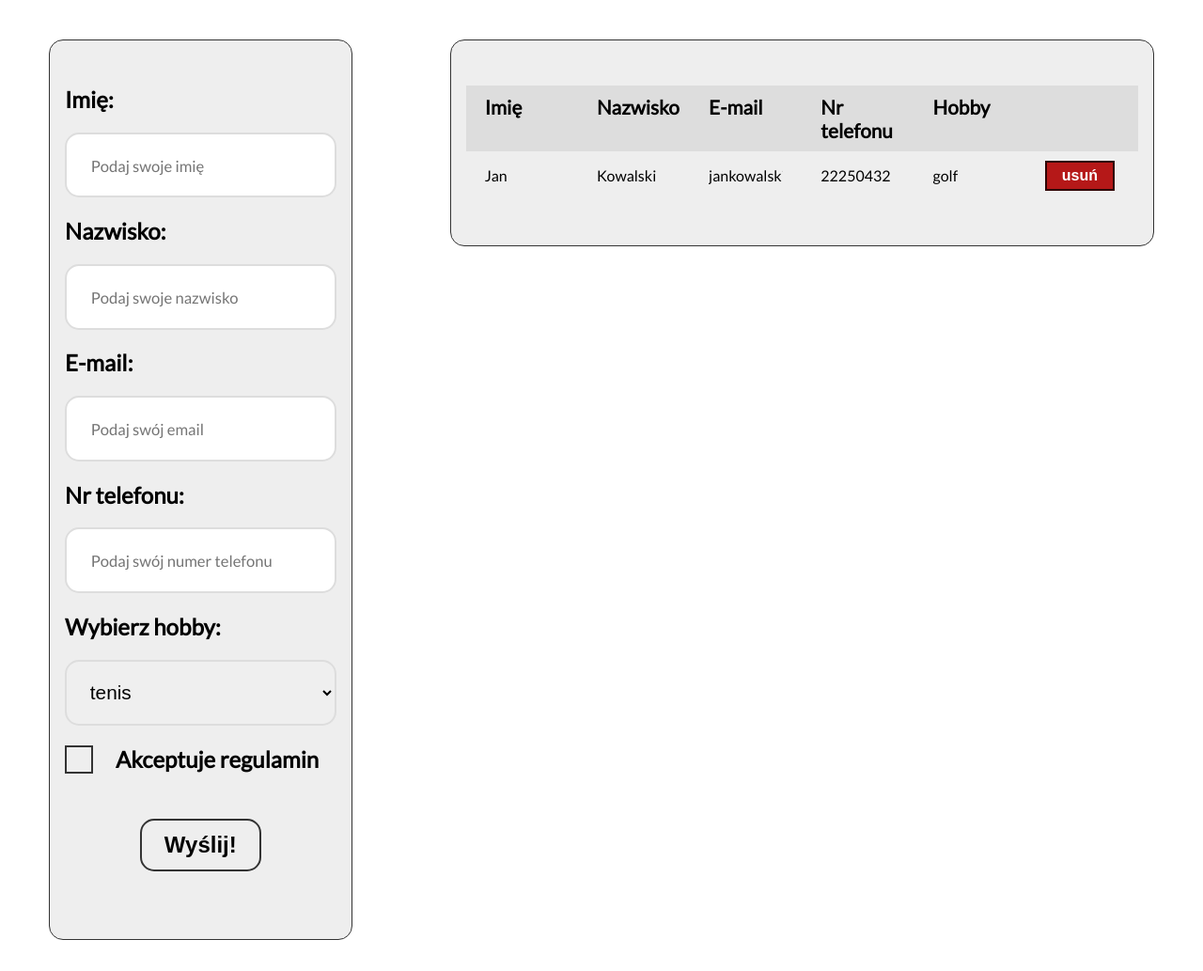
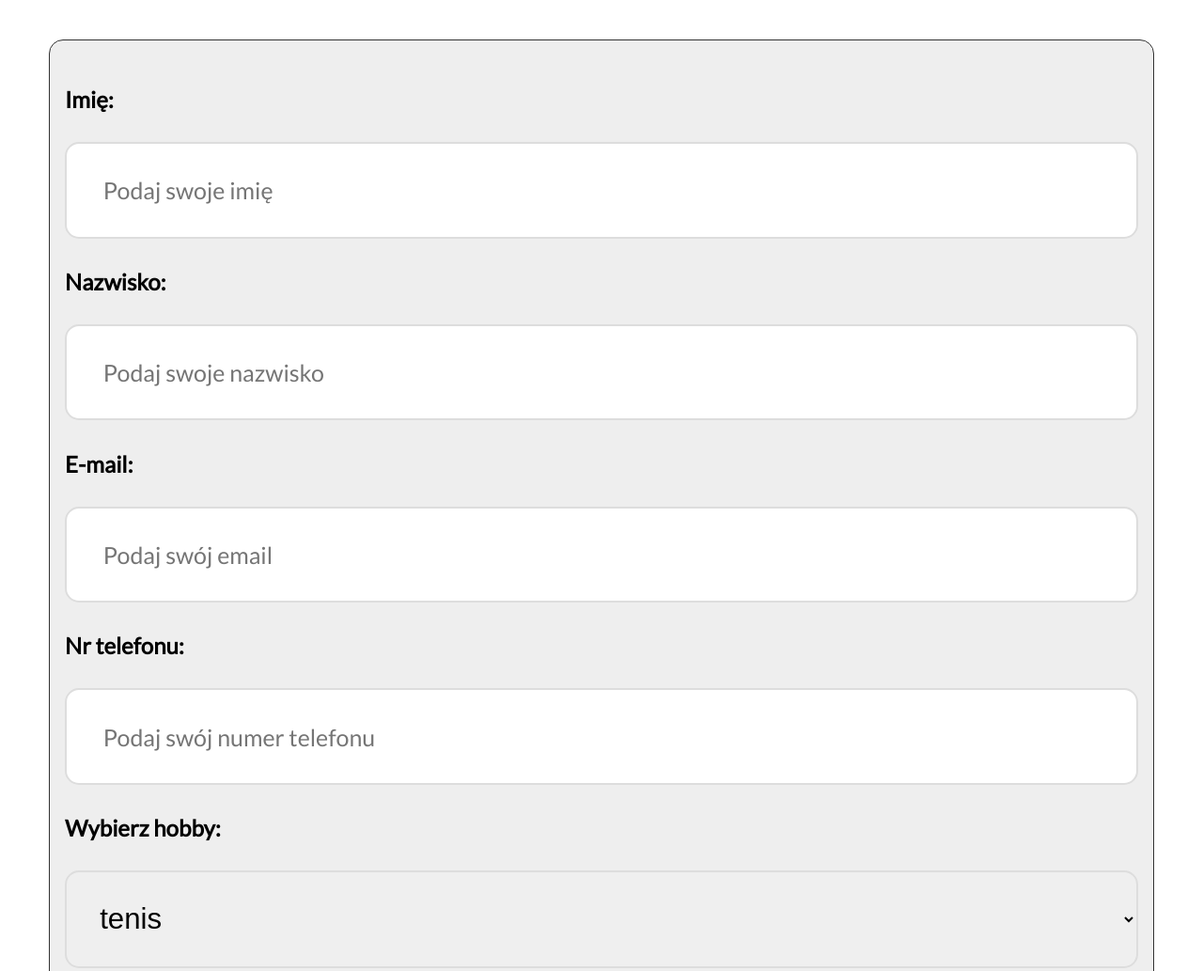
Before and after one commit to piosob/form-practise, a website: page index.html in a window 1280 px wide. Shown: the top 1033 px of the page at 94% size. Drawn offline with Linux system fonts and the light colour scheme.

Commit message:
small changes

```diff
--- a/index.html
+++ b/index.html
@@ -1,11 +1,10 @@
 <!DOCTYPE html>
 <html lang="en">
-
   <head>
-  <meta charset="UTF-8">
-  <meta http-equiv="X-UA-Compatible" content="IE=edge">
-  <meta name="viewport" content="width=device-width, initial-scale=1.0">
-  <link rel="stylesheet" href="css/main.css">
+    <meta charset="UTF-8" />
+    <meta http-equiv="X-UA-Compatible" content="IE=edge" />
+    <meta name="viewport" content="width=device-width, initial-scale=1.0" />
+    <link rel="stylesheet" href="css/main.css" />
     <title>test with forms</title>
   </head>
 
@@ -13,18 +12,59 @@
     <div class="wrapper">
       <div class="container">
         <div class="row">
-        <div class="col-4">
+          <div class="col-12">
             <form class="form" id="user-data">
-            <label for="userName">Imię:</label>
-            <input type="text" name="userName" id="userName" required placeholder="Podaj swoje imię">
-            <label for="surname">Nazwisko:</label>
-            <input type="text" name="surname" id="surname" required placeholder="Podaj swoje nazwisko">
-            <label for="email">E-mail:</label>
-            <input type="email" name="email" id="email" required placeholder="Podaj swój email">
-            <label for="phone">Nr telefonu:</label>
-            <input type="number" name="phone" id="phone" required placeholder="Podaj swój numer telefonu">
-            <label for="hobbys">Wybierz hobby:</label>
-            <select name="hobbys" id="hobbys" placeholder="Podaj swoje hobby">
+              <label for="userName">
+                Imię:
+                <input
+                  type="text"
+                  name="userName"
+                  id="userName"
+                  required
+                  placeholder="Podaj swoje imię"
+                />
+              </label>
+              <label for="surname">
+                Nazwisko:
+                <input
+                  type="text"
+                  name="surname"
+                  id="surname"
+                  required
+                  placeholder="Podaj swoje nazwisko"
+                />
+              </label>
+              <div>
+                <label for="email">
+                  E-mail:
+                  <input
+                    type="email"
+                    name="email"
+                    id="email"
+                    required
+                    pattern="^\S+@\S+\.\S+$"
+                    placeholder="Podaj swój email"
+                  />
+                </label>
+              </div>
+              <label for="phone">
+                Nr telefonu:
+                <input
+                  type="tel"
+                  name="phone"
+                  id="phone"
+                  pattern="[0-9]{9}"
+                  required
+                  placeholder="Podaj swój numer telefonu"
+                />
+              </label>
+              <label for="hobbys">
+                Wybierz hobby:
+                <select
+                  name="hobbys"
+                  id="hobbys"
+                  placeholder="Podaj swoje hobby"
+                >
                   <option value="tenis">tenis</option>
                   <option value="golf">golf</option>
                   <option value="swim">pływanie</option>
@@ -32,41 +72,42 @@
                   <option value="football">piłka nożna</option>
                   <option value="volleybay">siatkówka</option>
                 </select>
+              </label>
               <label for="agree" class="checkbox">
-              <input type="checkbox" name="agree" id="agree">
+                <input type="checkbox" name="agree" id="agree" required />
                 <span></span>
                 Akceptuje regulamin
               </label>
               <button class="btn-submit" type="submit">Wyślij!</button>
             </form>
           </div>
-        <div class="col-8">
-          <section class="users-container ">
-            <div class="container">
-              <div class="row user-header">
-                <div class="col-2"><span>Imię</span></div>
-                <div class="col-2"><span>Nazwisko</span></div>
-                <div class="col-2"><span>E-mail</span></div>
-                <div class="col-2"><span>Nr telefonu</span></div>
-                <div class="col-2"><span>Hobby</span></div>
+          <!-- <div class="col-8"> -->
+          <!-- <section class="users-container"> -->
+          <!-- <div class="container"> -->
+          <!-- <div class="row user-header"> -->
+          <!-- <div class="col-2"><span>Imię</span></div> -->
+          <!-- <div class="col-2"><span>Nazwisko</span></div> -->
+          <!-- <div class="col-2"><span>E-mail</span></div> -->
+          <!-- <div class="col-2"><span>Nr telefonu</span></div> -->
+          <!-- <div class="col-2"><span>Hobby</span></div> -->
+          <!-- </div> -->
+
+          <!-- <div class="row new-user"> -->
+          <!-- <div class="col-2"><span>Jan</span></div> -->
+          <!-- <div class="col-2"><span>Kowalski</span></div> -->
+          <!-- <div class="col-2"><span>jankowalski@gsdasdas.com</span></div> -->
+          <!-- <div class="col-2"><span>22250432</span></div> -->
+          <!-- <div class="col-2"><span>golf</span></div> -->
+          <!-- <div class="col-2"> -->
+          <!-- <button class="btn-delete" type="button">usuń</button> -->
+          <!-- </div> -->
+          <!-- </div> -->
+          <!-- </div> -->
+          <!-- </section> -->
+          <!-- </div> -->
         </div>
-
-              <div class="row new-user">
-                <div class="col-2"><span>Jan</span></div>
-                <div class="col-2"><span>Kowalski</span></div>
-                <div class="col-2"><span>jankowalski@gsdasdas.com</span></div>
-                <div class="col-2"><span>22250432</span></div>
-                <div class="col-2"><span>golf</span></div>
-                <div class="col-2"><button class="btn-delete" type="button">usuń</button></div>
-              </div>
-            </div>
-          </section>
-        </div>
-      </div>
-
       </div>
     </div>
     <script src="./js/app.js"></script>
   </body>
-
 </html>
--- a/scss/_app.scss
+++ b/scss/_app.scss
@@ -1,11 +1,11 @@
-@import url('https://fonts.googleapis.com/css2?family=Lato:wght@300;400&display=swap');
+@import url("https://fonts.googleapis.com/css2?family=Lato:wght@300;400&display=swap");
 
 .d-none {
   display: none;
 }
 
 body {
-    font-family: 'Lato', sans-serif;
+  font-family: "Lato", sans-serif;
 }
 
 .form,
@@ -16,11 +16,10 @@ body {
   background-color: #eee;
   border-radius: 15px;
 
-
   *::placeholder {
-        font-family: 'Lato', sans-serif;
-        font-size: .8em;
-        padding: .3em;
+    font-family: "Lato", sans-serif;
+    font-size: 0.8em;
+    padding: 0.3em;
   }
 
   label {
@@ -42,15 +41,11 @@ body {
     cursor: pointer;
     border: 2px solid #ddd;
 
-
     &:focus {
       box-shadow: 2px 0px 20px 0px #ddd;
       outline: none;
       border: 2px solid black;
     }
-
-
-
   }
 
   .checkbox {
@@ -69,7 +64,7 @@ body {
       border: 2px solid #333;
     }
 
-        input:checked+span {
+    input:checked + span {
       background-image: url(../assets/checkmark.svg);
       background-repeat: no-repeat;
       background-size: cover;
@@ -80,7 +75,7 @@ body {
     border-radius: 15px;
     cursor: pointer;
     display: block;
-        padding: .5em 1em;
+    padding: 0.5em 1em;
     font-size: 1.5em;
     border: 2px solid #333;
     margin: 2em auto 1em;
@@ -115,7 +110,7 @@ body {
     font-weight: bold;
     font-size: 1em;
     cursor: pointer;
-        padding: .3em 1em;
+    padding: 0.3em 1em;
   }
 }
 
@@ -124,6 +119,10 @@ body {
   background-color: rgb(181, 24, 24);
   color: #fff;
   font-weight: bold;
-    padding: .3em 1em;
+  padding: 0.3em 1em;
   font-size: 1em;
 }
+
+// input:invalid {
+//   background-color: red;
+// }
```
Also changed, not shown: js/app.js (+121 -47 lines), 1 other file. Lines whose indentation alone changed are shown as unchanged.
